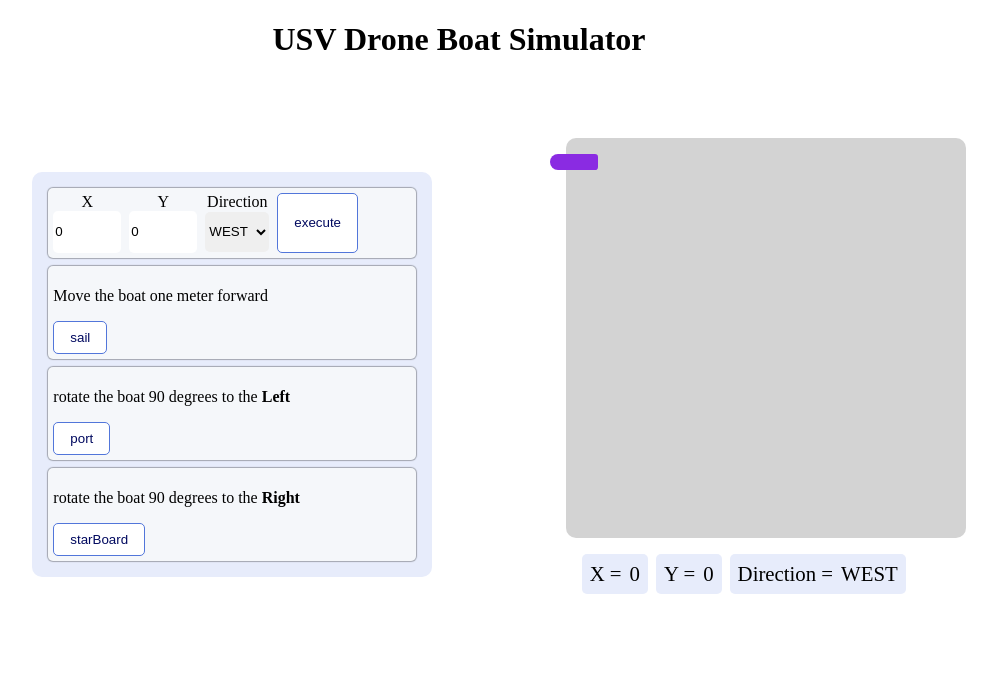
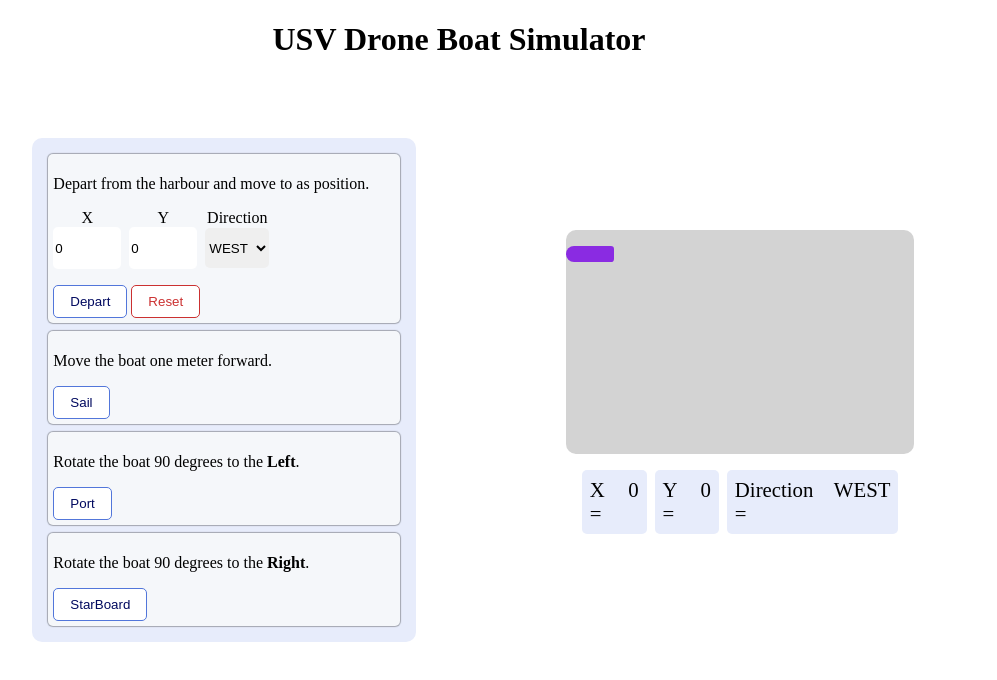
Before and after one commit to JCln/DroneBoat, a React (Vite) app: page / in a window 1280 px wide. Shown: the top 680 px of the page, without its empty margins (181-1178 px from the left). Built offline with nearby package versions, Linux system fonts and the light colour scheme.

Commit message:
improvements

```diff
--- a/src/app.css
+++ b/src/app.css
@@ -28,6 +28,7 @@
   --color-8: #4C74D9;
   --color-9: #87A0E8;
   --color-10: #E1F5FE;
+  --color-red-500: rgb(203, 49, 49);
   --color-11: #88b2f7;
   --color-gray-3: #F5F7FA;
   --color-gray-5: #A2A6B0;
--- a/src/buttons.scss
+++ b/src/buttons.scss
@@ -12,3 +12,13 @@ button {
         box-shadow: 0 2px 2px -2px var(--color-4);
     }
 }
+
+.reset-button {
+    color: var(--color-red-500);
+    border: 1px solid var(--color-red-500);
+
+    &:hover {
+        border: 1px solid;
+        box-shadow: 0 2px 2px -2px;
+    }
+}
--- a/src/constants/enums.ts
+++ b/src/constants/enums.ts
@@ -1,7 +1,8 @@
 export enum ENNaming {
     globalErrorUnExpected = 'globalErrorUnExpected',
     globalErrorAsync = 'globalErrorAsync',
-    boatIsStillInHarbour = 'Boat is in harbour!'
+    boatIsStillInHarbour = 'Boat is in harbour!',
+    boatShouldBeInFramework = 'boat should be in the framework!'
 }
 export enum ENDirection {
     NORTH = 'NORTH',
--- a/src/pages/home.tsx
+++ b/src/pages/home.tsx
@@ -1,10 +1,16 @@
 import { useRef, useState } from "react";
 import { USVBoat } from "../classes/usv-boat";
-import { ENDirection, TPosition } from "../constants/enums";
+import { ENDirection, ENNaming, TPosition } from "../constants/enums";
+import { toast } from "react-toastify";
 
 const Home = () => {
     const areaWidth = 5;
     const areaHeight = 5;
+    const boatWidth = 1;//rem
+    const boatHeight = 3;//rem
+    const viewWidthSize = (areaWidth * 5) + boatWidth;
+    const viewHeightSize = (areaHeight * 5) + boatHeight;
+    const [hasDeparted, setHasDeparted] = useState<boolean>(false)
     const [auxMovement, setAuxMovement] = useState<TPosition>({ x: 0, y: 0, direction: ENDirection.WEST });
     const boatRef = useRef(new USVBoat());
     const [position, setPosition] = useState<TPosition>({ x: 0, y: 0, direction: ENDirection.WEST });
@@ -15,6 +21,12 @@ const Home = () => {
         // console.log(temp);
         setPosition(auxMovement);
 
+    }
+    const reset = () => {
+        setPosition(prev => {
+            return { ...prev, x: 0, y: 0, direction: ENDirection.WEST };
+        })
+        setHasDeparted(false);
     }
     const port = () => {
         setPosition(prev => {
@@ -101,17 +113,61 @@ const Home = () => {
             direction: e.target.value as ENDirection
         }));
     };
+    const handleValidation = (fn: any, item?: any) => {
+        console.log(auxMovement);
+        console.log(position);
+
+        if (!hasDeparted && position.x == 0 && position.y == 0 && position.direction == ENDirection.WEST && item.target.name !== 'depart') {
+            toast.error(ENNaming.boatIsStillInHarbour);
+        }
+        else {
+            if (
+                (
+                    (position.x > -1 && position.x - 1 < viewWidthSize) &&
+                    position.y > -1 && position.y - 1 < viewHeightSize) ||
+                (item.target.name == 'port' || item.target.name == 'starBoard')
+            ) {
+                setHasDeparted(true);
+                return fn();
+            } else {
+                // inserted values were not true
+                toast.error(ENNaming.boatShouldBeInFramework);
+            }
+        }
+    }
+    const handleValidationDepart = (fn: any, item?: any) => {
+        console.log(auxMovement);
+        console.log(position);
+
+        if (!hasDeparted && auxMovement.x == 0 && auxMovement.y == 0 && auxMovement.direction == ENDirection.WEST && item.target.name !== 'depart') {
+            toast.error(ENNaming.boatIsStillInHarbour);
+        }
+        else {
+            if (auxMovement.x > -1 && auxMovement.x - 1 < viewWidthSize &&
+                auxMovement.y > -1 && auxMovement.y - 1 < viewHeightSize
+            ) {
+                setHasDeparted(true);
+                return fn();
+            } else {
+                // inserted values were not true
+                toast.error(ENNaming.boatShouldBeInFramework);
+            }
+        }
+    }
     return (
         <div>
             <h1 className="title">USV Drone Boat Simulator</h1>
             <div className="main-wrapper grid-19-20">
                 <div className="command-section" style={{
-                    minWidth: areaWidth * 5 + 'rem',
-                    minHeight: areaHeight * 5 + 'rem'
+                    minWidth: viewWidthSize + 'vw',
+                    minHeight: viewHeightSize + 'vh'
                 }}>
                     <div className="" style={{ padding: '1rem' }}>
                         <div className="grid gap-8">
                             <div className="a-command-style">
+                                <div>
+                                    <p>Depart from the harbour and move to as position.</p>
+                                </div>
                                 <div className="command-depart">
                                     <div className="input-wrapper">
                                         <div className="input-label">X</div>
@@ -148,41 +204,54 @@ const Home = () => {
                                             <option value={ENDirection.EAST}>{ENDirection.EAST}</option>
                                         </select>
                                     </div>
+                                </div>
+                                <div className="flex gap-4">
                                     <button
-                                        onClick={executeCommand}
+                                        name="depart"
+                                        onClick={(item) => handleValidationDepart(executeCommand, item)}
                                     >
-                                        execute
+                                        Depart
+                                    </button>
+                                    <button
+                                        className="reset-button"
+                                        name="reset"
+                                        onClick={reset}
+                                    >
+                                        Reset
                                     </button>
                                 </div>
                             </div>
                             <div className="a-command-style">
                                 <div>
-                                    <p>Move the boat one meter forward</p>
+                                    <p>Move the boat one meter forward.</p>
                                 </div>
                                 <button
-                                    onClick={sail}
+                                    name="sail"
+                                    onClick={(item) => handleValidation(sail, item)}
                                 >
-                                    sail
+                                    Sail
                                 </button>
                             </div>
                             <div className="a-command-style">
                                 <div>
-                                    <p>rotate the boat 90 degrees to the <strong> Left</strong></p>
+                                    <p>Rotate the boat 90 degrees to the <strong> Left</strong>.</p>
                                 </div>
                                 <button
-                                    onClick={port}
+                                    name='port'
+                                    onClick={(item) => handleValidation(port, item)}
                                 >
-                                    port
+                                    Port
                                 </button>
                             </div>
                             <div className="a-command-style">
                                 <div>
-                                    <p>rotate the boat 90 degrees to the <strong> Right</strong></p>
+                                    <p>Rotate the boat 90 degrees to the <strong> Right</strong>.</p>
                                 </div>
                                 <button
-                                    onClick={starBoard}
+                                    name="starBoard"
+                                    onClick={(item) => handleValidation(starBoard, item)}
                                 >
-                                    starBoard
+                                    StarBoard
                                 </button>
                             </div>
                             {/* <div className="a-command-style">
@@ -202,8 +271,8 @@ const Home = () => {
                     <div
                         className="area-box"
                         style={{
-                            width: areaWidth * 5 + 'rem',
-                            height: areaHeight * 5 + 'rem'
+                            width: viewWidthSize + 'vw',
+                            height: viewHeightSize + 'vh'
 
                         }}
                     >
@@ -235,7 +304,7 @@ const Home = () => {
                     </div>
                 </div>
             </div >
-        </div>
+        </div >
     );
 };
 
--- a/src/styles.scss
+++ b/src/styles.scss
@@ -10,6 +10,7 @@
     height: 30vw;
     background: lightgray;
     border-radius: 10px;
+    border-left: 1rem solid lightgray;
 }
 
 .title {
@@ -36,6 +37,7 @@
 .command-depart {
     display: flex;
     gap: .5rem;
+    margin-bottom: 1rem;
 }
 
 .input-wrapper {
@@ -64,6 +66,14 @@
     display: grid;
 }
 
+.flex {
+    display: flex;
+}
+
+.gap-2 {
+    gap: 2px;
+}
+
 .gap-4 {
     gap: 4px;
 }
@@ -75,11 +85,13 @@
 .gap-8 {
     gap: 0.5rem;
 }
+
 .status-position {
     display: flex;
     margin: 1rem;
     gap: 0.5rem;
 }
+
 .status-position-style {
     display: flex;
     padding: .5rem;
```
